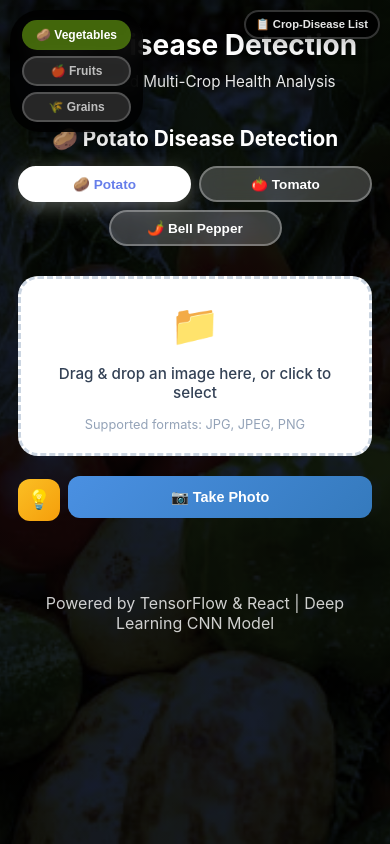
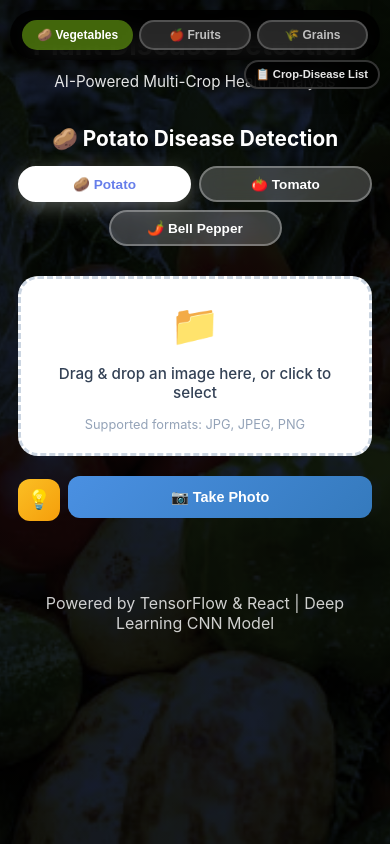
Before and after one commit to surajsingh8204/PlantDiseaseDetection, a React (Create React App) app in the folder frontend/: page / in a window 390 px wide. Built offline with nearby package versions, Linux system fonts and the light colour scheme; the HTML template or start-up script is replaced by a standard one.

Commit message:
Fix mobile layout: display category tabs horizontally instead of vertical stacking

```diff
--- a/frontend/src/App.css
+++ b/frontend/src/App.css
@@ -754,14 +754,18 @@
     position: absolute;
     top: 10px;
     left: 10px;
+    right: 10px;
     gap: 6px;
     padding: 10px 12px;
-    flex-direction: column;
+    flex-direction: row;
+    justify-content: center;
   }
 
   .category-tab {
     font-size: 0.75rem;
     padding: 6px 12px;
+    flex: 1;
+    max-width: 120px;
   }
 
   .crop-selector {
@@ -1169,8 +1173,9 @@
 /* Responsive for Disease List */
 @media (max-width: 768px) {
   .disease-list-button-container {
-    top: 10px;
+    top: 60px;
     right: 10px;
+    left: auto;
   }
 
   .disease-list-button {
```
